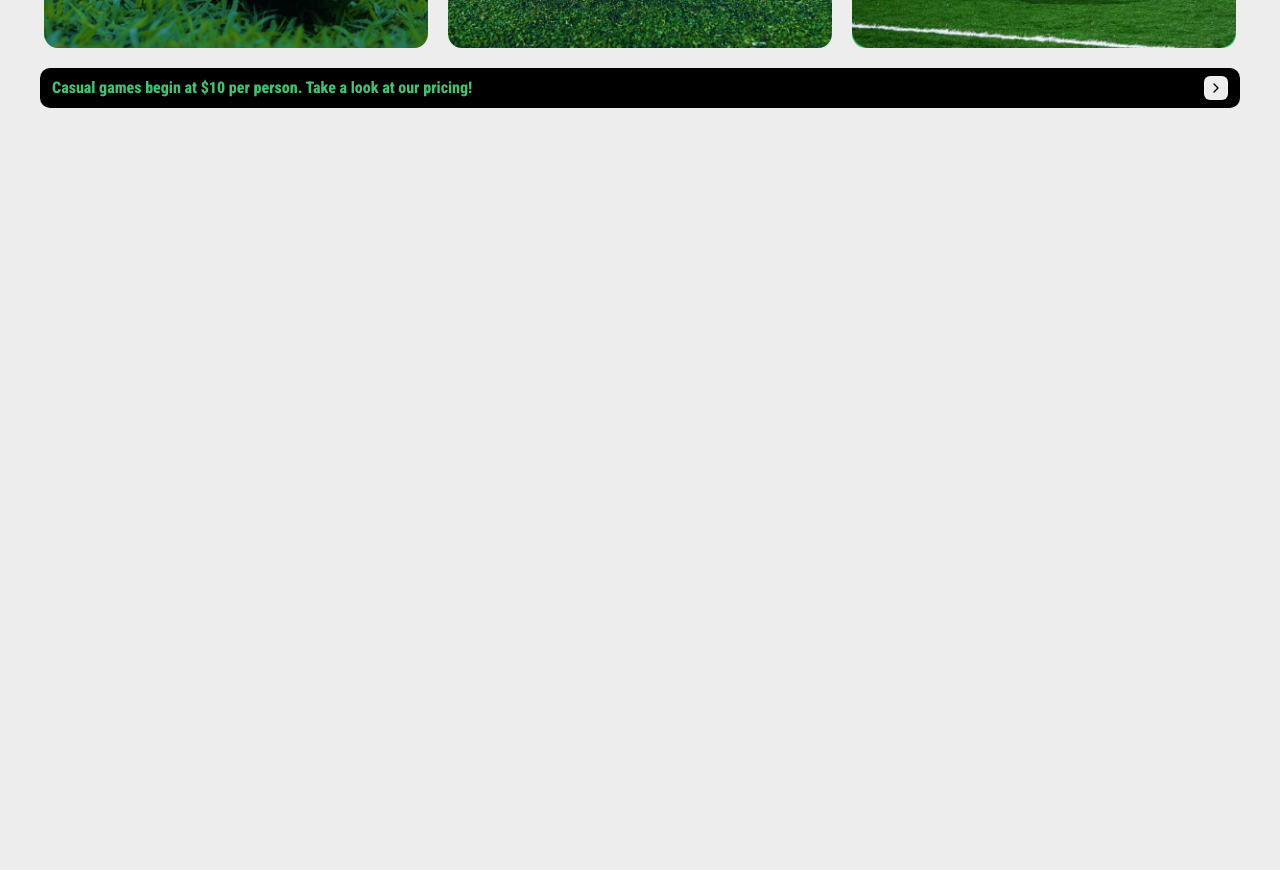
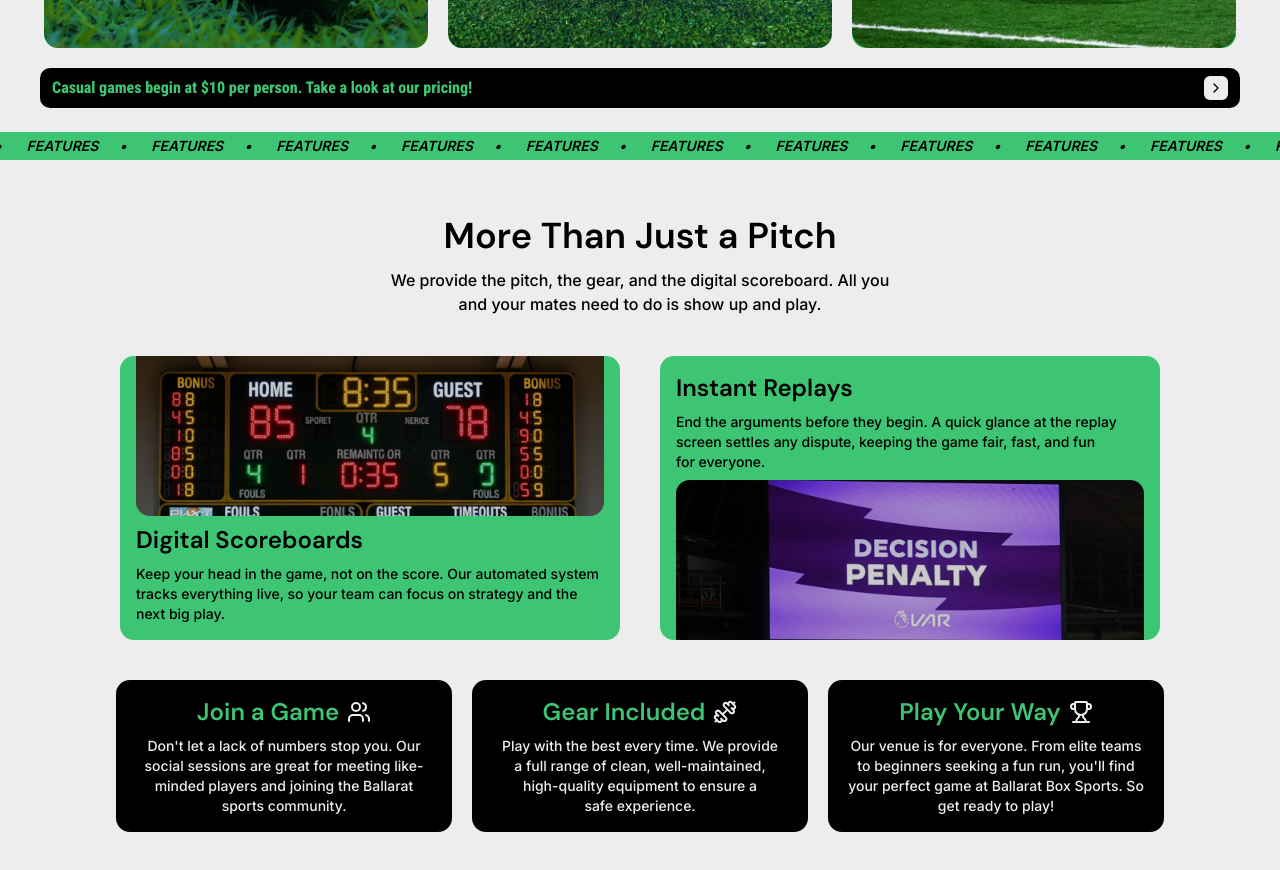
Before and after one commit to Dey11/ballarat, a Next.js app: page / in a window 1280 px wide. Shown: the part 1500-2370 px from the top of the page. Before the commit the page ends 1624 px from the top, so only its background shows below. Built offline with nearby package versions, Linux system fonts and the light colour scheme.

Commit message:
complete features section

```diff
--- a/src/app/page.tsx
+++ b/src/app/page.tsx
@@ -2,6 +2,7 @@ import Header from "@/components/header";
 import Hero from "@/components/landing/hero";
 import { ChevronsDown } from "lucide-react";
 import GamesSection from "@/components/landing/games-section";
+import FeaturesSection from "@/components/landing/features-section";
 
 export default function page() {
   // max-w-screen-2xl p-4
@@ -31,6 +32,10 @@ export default function page() {
       <section className="overflow-x-hidden">
         <GamesSection />
       </section>
+
+      <section className="overflow-x-hidden">
+        <FeaturesSection />
+      </section>
     </main>
   );
 }
--- /dev/null
+++ b/src/components/landing/features-section.tsx
@@ -0,0 +1,124 @@
+"use client";
+
+import { useRef } from "react";
+import Ribbon from "../ribbon";
+import Image from "next/image";
+import { cn } from "@/lib/utils";
+import { Dumbbell, Trophy, Users } from "lucide-react";
+
+export default function FeaturesSection() {
+  const containerRef = useRef<HTMLDivElement | null>(null);
+
+  return (
+    <>
+      <div ref={containerRef} className="relative mt-2">
+        <Ribbon name="Features" slide="right" containerRef={containerRef} />
+      </div>
+      <div className="mx-auto max-w-screen-2xl p-4 pt-16">
+        <h2 className="font-dm-sans mt-5 text-center text-4xl font-semibold text-pretty">
+          More Than Just a Pitch
+        </h2>
+        <h3 className="font-inter mx-auto mt-3 max-w-lg text-center font-medium text-pretty">
+          We provide the pitch, the gear, and the digital scoreboard. All you
+          and your mates need to do is show up and play.
+        </h3>
+
+        <div className="flex flex-wrap items-center justify-center gap-10 pt-10 pb-5">
+          <FeatureCard
+            description="Keep your head in the game, not on the score. Our automated system tracks everything live, so your team can focus on strategy and the next big play."
+            image="/feature-boxes/digital-scoreboard.png"
+            title="Digital Scoreboards "
+          />
+          <FeatureCard
+            description="End the arguments before they begin. A quick glance at the replay screen settles any dispute, keeping the game fair, fast, and fun for everyone."
+            image="/feature-boxes/instant-replays.png"
+            title="Instant Replays"
+            className="flex-col-reverse pt-4 pb-0"
+            imgClass="rounded-t-xl rounded-b-none"
+          />
+        </div>
+
+        <div className="flex flex-wrap items-center justify-center gap-5 pt-5 pb-10">
+          <ValueBox
+            description="Don't let a lack of numbers stop you. Our social sessions are great for meeting like-minded players and joining the Ballarat sports community."
+            icon={<Users className="size-6" />}
+            title="Join a Game"
+          />
+          <ValueBox
+            description="Play with the best every time. We provide a full range of clean, well-maintained, high-quality equipment to ensure a safe experience."
+            icon={<Dumbbell className="size-6" />}
+            title="Gear Included"
+          />
+          <ValueBox
+            description="Our venue is for everyone. From elite teams to beginners seeking a fun run, you'll find your perfect game at Ballarat Box Sports. So get ready to play!"
+            icon={<Trophy className="size-6" />}
+            title="Play Your Way"
+          />
+        </div>
+      </div>
+    </>
+  );
+}
+
+type FeatureCardProps = {
+  title: string;
+  description: string;
+  image: string;
+  className?: string;
+  imgClass?: string;
+};
+
+function FeatureCard({
+  title,
+  description,
+  image,
+  className,
+  imgClass,
+}: FeatureCardProps) {
+  return (
+    <div
+      className={cn(
+        "bg-primary flex w-[500px] flex-col gap-y-2 rounded-xl px-4 pb-4",
+        className,
+      )}
+    >
+      <div className="relative h-40 w-full">
+        <Image
+          src={image}
+          alt={title}
+          fill
+          className={cn("rounded-b-xl object-cover", imgClass)}
+        />
+      </div>
+
+      <div className="flex flex-col gap-y-2">
+        <h3 className="font-dm-sans text-2xl font-semibold">{title}</h3>
+        <p className="font-inter text-sm font-medium text-pretty">
+          {description}
+        </p>
+      </div>
+    </div>
+  );
+}
+
+type ValueBoxProps = {
+  title: string;
+  description: string;
+  icon: React.ReactNode;
+};
+
+function ValueBox({ title, description, icon }: ValueBoxProps) {
+  return (
+    <div className="bg-foreground text-background max-w-84 rounded-xl p-4 text-center">
+      <div className="flex items-center justify-center gap-x-2 pb-2">
+        <h3 className="font-dm-sans text-primary text-2xl font-semibold">
+          {title}
+        </h3>
+        {icon}
+      </div>
+      <p className="font-inter text-sm font-medium text-pretty">
+        {description}
+      </p>
+    </div>
+  );
+}
```
Also changed, not shown: public/feature-boxes/digital-scoreboard.png (added), public/feature-boxes/instant-replays.png (added).
